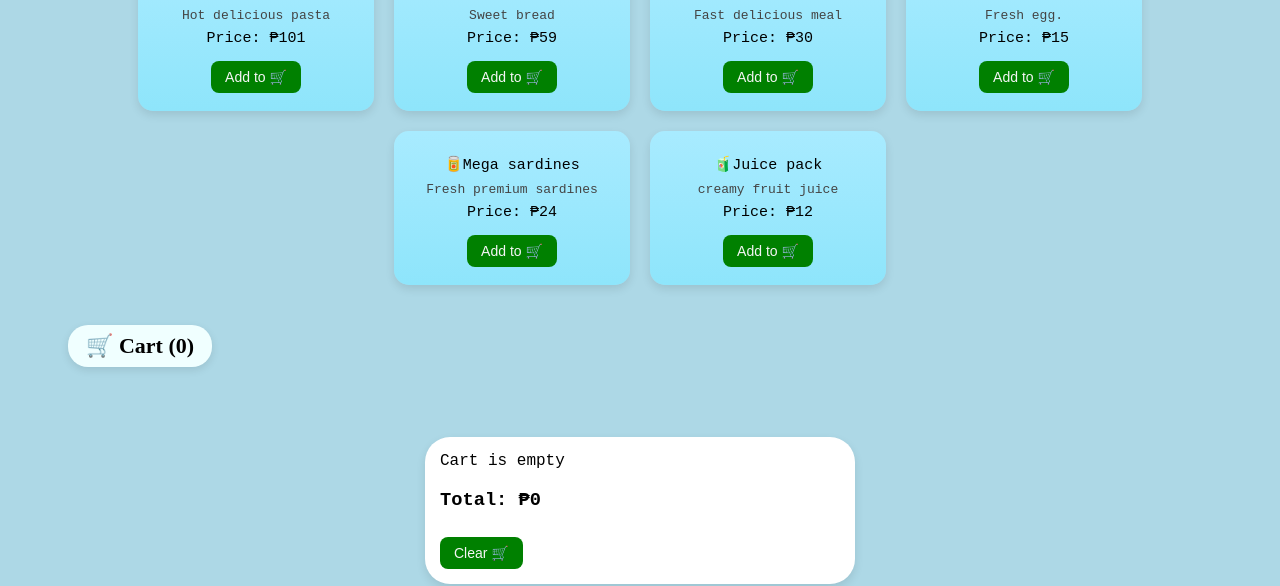
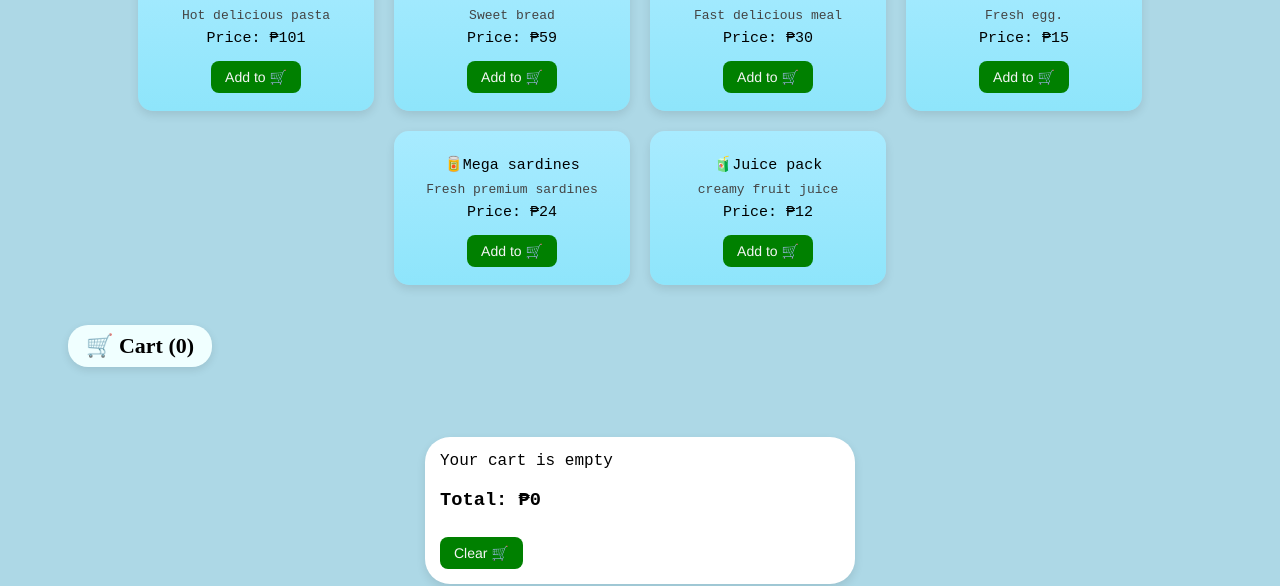
Before and after one commit to bajamundijacky-netizen/minimart, a plain HTML site: page index.html in a window 1280 px wide. Shown: the part 405-991 px from the top of the page. Drawn offline with Linux system fonts and the light colour scheme.

Commit message:
update button font family and improve cart empty message for clarity

```diff
--- a/design.css
+++ b/design.css
@@ -118,6 +118,7 @@
   background: green;
   color: whitesmoke;
   font-size: 14px;
+  font-family: 'Franklin Gothic Medium', 'Arial Narrow', Arial, sans-serif;
 }
 
 button:hover {
--- a/index.html
+++ b/index.html
@@ -22,7 +22,7 @@
     <h2>🛒 Cart (<span id="cartCount">0</span>)</h2>
     <div class="cart">
 
-      <div id="cartItems">Cart is empty</div>
+      <div id="cartItems">Your cart is empty</div>
       <h3>Total: ₱<span id="total">0</span></h3>
       <button onclick="clearCart()">Clear 🛒</button>
     </div>
```
